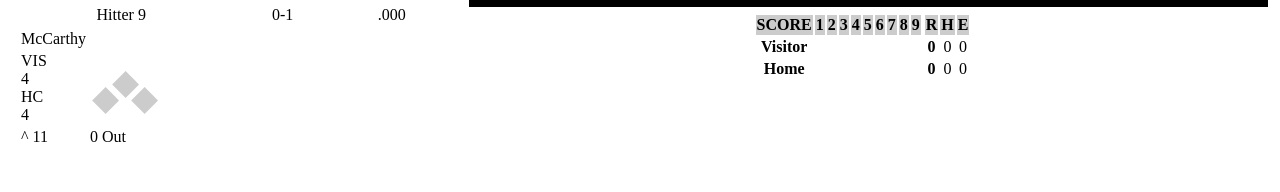
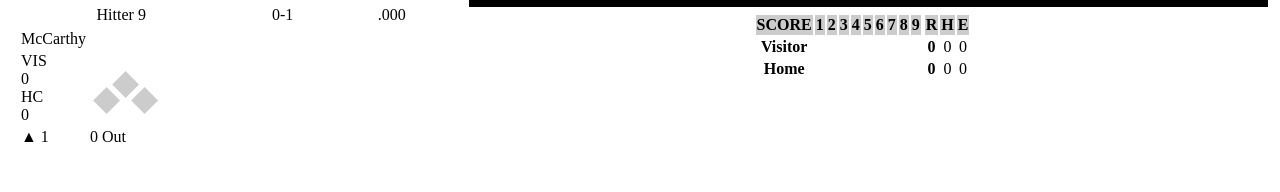
Before and after one commit to romanvieito/DiceBaseball, a Next.js app: page / in a window 1280 px wide. Shown: the part 372-564 px from the top of the page. Built offline with nearby package versions, Linux system fonts and the light colour scheme.

Commit message:
setting up innings on base score

```diff
--- a/components/ScoreAndBases.js
+++ b/components/ScoreAndBases.js
@@ -4,10 +4,14 @@ import Bases from "./Bases";
 
 class ScoreAndBases extends React.Component {
   static propTypes = {
-    bases: propTypes.array
+    bases: propTypes.array.isRequired,
+    visitor: propTypes.object.isRequired,
+    home: propTypes.object.isRequired,
+    isHomeAtBat: propTypes.bool.isRequired
   };
   render() {
-    const { bases } = this.props;
+    const { bases, visitor, home, isHomeAtBat } = this.props;
+    const innings = home.runs.length + 1;
 
     function teamAndScore(props) {
       return (
@@ -35,8 +39,18 @@ class ScoreAndBases extends React.Component {
             <tr>
               <td>
                 <div>
-                  {teamAndScore({ team: "VIS", runs: "4" })}
-                  {teamAndScore({ team: "HC", runs: "4" })}
+                  {/* TODO: Double check a best way to avoid double call of the same cmp */}
+                  {teamAndScore({
+                    team: "VIS",
+                    runs: visitor.runs.reduce(
+                      (total, item) => (total += item),
+                      0
+                    )
+                  })}
+                  {teamAndScore({
+                    team: "HC",
+                    runs: home.runs.reduce((total, item) => (total += item), 0)
+                  })}
                 </div>
               </td>
               <td rowSpan="2">
@@ -44,7 +58,10 @@ class ScoreAndBases extends React.Component {
               </td>
             </tr>
             <tr>
-              <td>^ 11</td>
+              <td>
+                {!isHomeAtBat ? <span>&#x25B2;</span> : <span>&#x25BC;</span>}{" "}
+                {innings}
+              </td>
               <td className="text-rigth">0 Out</td>
             </tr>
           </tbody>
--- a/pages/index.js
+++ b/pages/index.js
@@ -192,7 +192,7 @@ class Index extends React.Component {
   };
 
   render() {
-    const { isHomeAtBat, score, historyDices } = this.state;
+    const { isHomeAtBat, score, historyDices, bases } = this.state;
     const lastDices =
       historyDices[
         Object.keys(historyDices)[Object.keys(historyDices).length - 1]
@@ -221,7 +221,7 @@ class Index extends React.Component {
               <HitterList />
             </div>
             <div>
-              <ScoreAndBases bases={this.state.bases} />
+              <ScoreAndBases bases={bases} isHomeAtBat={isHomeAtBat} {...score} />
             </div>
           </aside>
 
```
